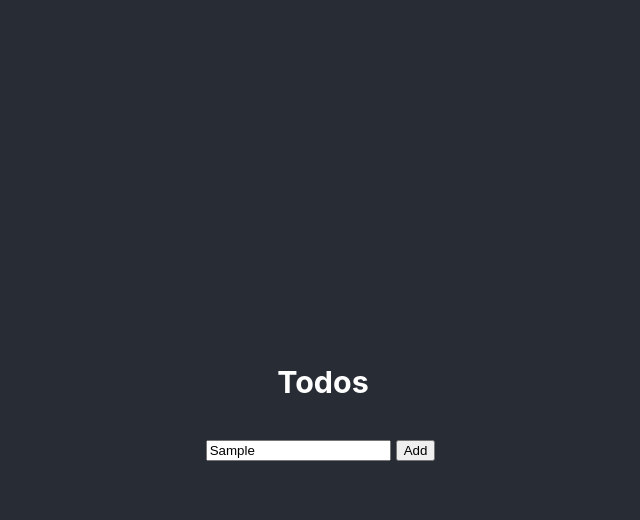
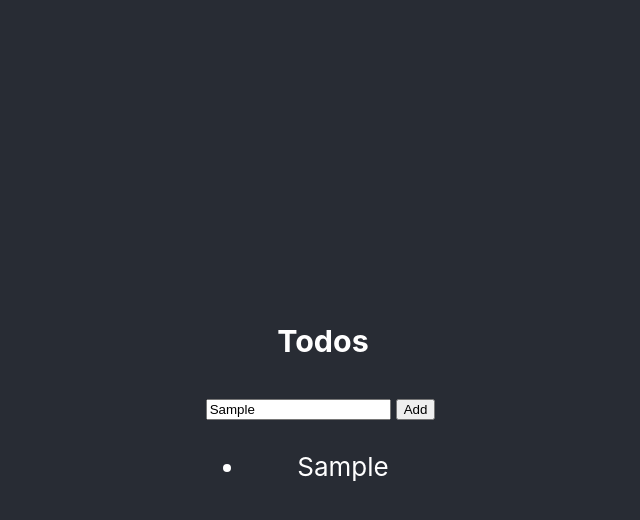
Before and after one commit to Sundhar55/todo_redux_connect, a React (Create React App) app: page / in a window 1280 px wide. Both pictures are taken after typing "Sample" into the empty fields and a click on the button "Add". Shown: the top 520 px of the page, without its empty margins (317-957 px from the left). Built offline with nearby package versions, Linux system fonts and the light colour scheme.

Commit message:
todo reducer

```diff
--- a/src/components/addToDo/addToDo.js
+++ b/src/components/addToDo/addToDo.js
@@ -2,7 +2,7 @@ import React from 'react';
 import { connect } from 'react-redux';
 import './addToDo.css';
 import {AddToDoAction} from '../../store/actions/index'
-
+import ToDoList from '../todo/toDo';
 class AddToDo extends React.Component{
     constructor(){
         super();
@@ -11,15 +11,12 @@ class AddToDo extends React.Component{
 
     updateInput=(e)=>{
         e.preventDefault();
-        console.log('e ui', this.state);
         this.setState( {value:e.target.value});
     }
 
     handleAddToDo=(e)=>{
         this.props.AddToDoAction(this.state.value);
-        console.log('e', this.state);
         this.setState({value: ''});
-        console.log('e after', this.state);
     }
 
     render(){
@@ -30,6 +27,7 @@ class AddToDo extends React.Component{
                 <input onChange={(e)=> this.updateInput(e)}></input>
                 <button className='button' onClick = {(e)=>this.handleAddToDo(e)}>Add</button>
                 </React.Fragment>
+                <ToDoList></ToDoList>
             </div>
 
         )
--- /dev/null
+++ b/src/components/todo/toDo.js
@@ -0,0 +1,28 @@
+// src/components/todo/todo.js
+import React from 'react';
+import { connect } from 'react-redux';
+
+class ToDoList extends React.Component{
+
+    render(){
+        const list = this.props.todoListItems;
+        const listItems = list.map((item)=>
+                    <li>{item.value}</li>
+                )
+        return(
+            <div>
+                <ul>
+                    {listItems}
+                </ul>
+            </div>
+            )
+    }
+
+}
+const mapStateToProps = (state)=>{
+    console.log('beofre', state);
+    const todoListItems = state.todo;
+    console.log('items are ', todoListItems);
+    return {todoListItems};
+}
+export default connect(mapStateToProps)(ToDoList)
--- a/src/store/reducers/index.js
+++ b/src/store/reducers/index.js
@@ -7,9 +7,8 @@ const addToDoReducer = ( state=initialState, action) => {
 
  if(action.type === ADD_TODO){
     // state.todo = [{...state.todo, ...action.payLoad}]
-     state.todo = state.todo.concat(action.payLoad);
-     return state;
- } else {
+    return {...state, todo:[...state.todo,action.payLoad]}
+    } else {
     return state;
  }
 }
```
Also changed, not shown: src/components/todo/todo.css (added).
